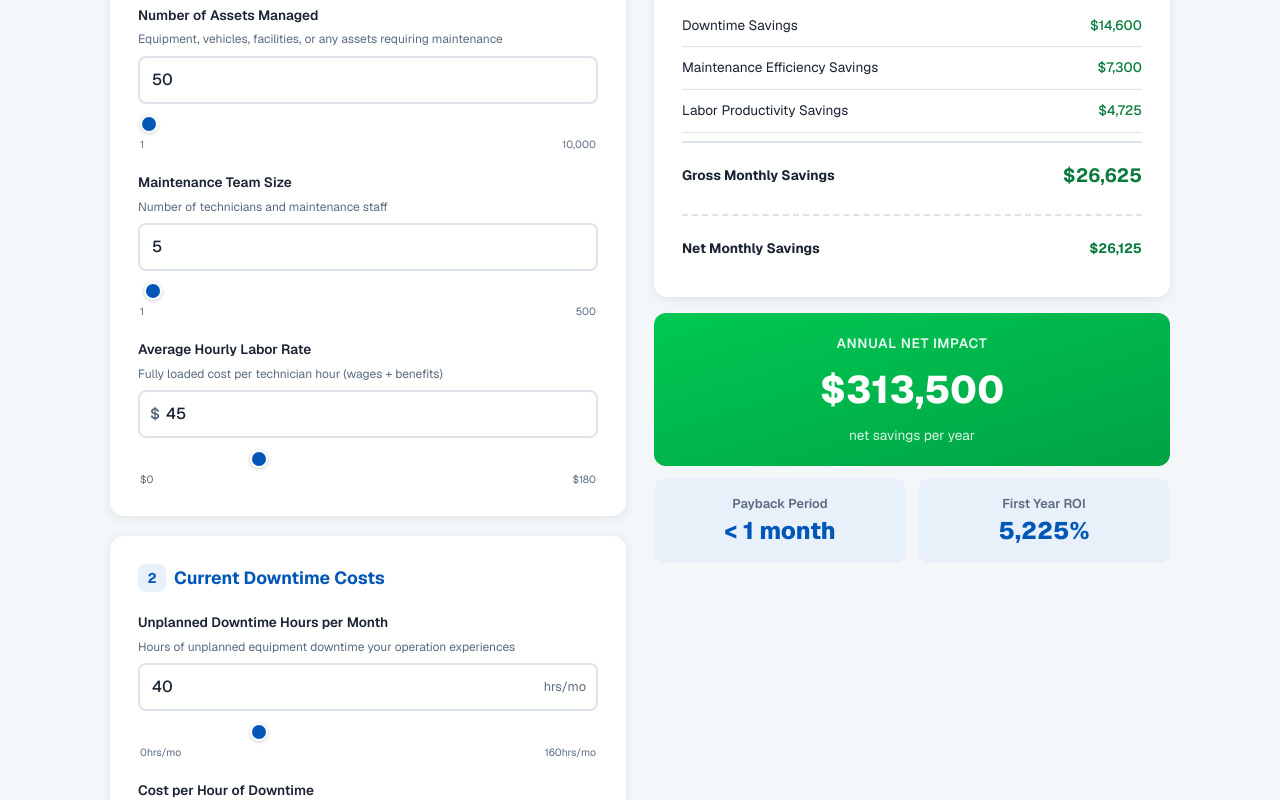
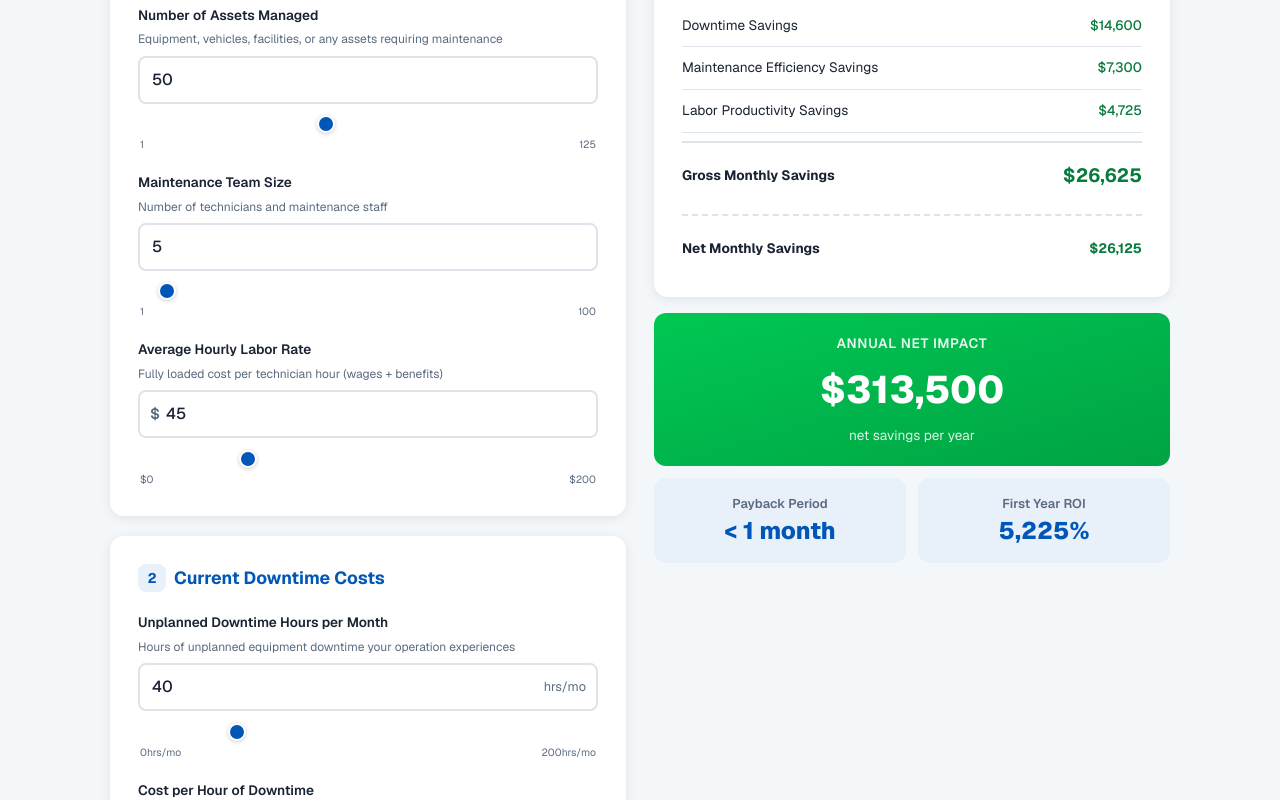
Before and after one commit to Sumner-Digital/optiam-roi-calc, a Next.js app: page / in a window 1280 px wide. Shown: the part 320-1120 px from the top of the page. Built offline with nearby package versions, Linux system fonts and the light colour scheme.

Commit message:
slider fix

```diff
--- a/app/components/ROICalculator.tsx
+++ b/app/components/ROICalculator.tsx
@@ -41,7 +41,7 @@ function InputField({
   const [localValue, setLocalValue] = useState("");
 
   const sliderMin = min;
-  const sliderMax = max ?? value * 4;
+  const sliderMax = max ?? 100;
   const sliderStep = step ?? (sliderMax <= 100 ? 1 : sliderMax <= 1000 ? 5 : Math.round(sliderMax / 200) * 5);
   const pct = sliderMax > sliderMin ? ((value - sliderMin) / (sliderMax - sliderMin)) * 100 : 0;
 
@@ -300,7 +300,7 @@ export default function ROICalculator() {
                 value={totalAssets}
                 onChange={setTotalAssets}
                 min={1}
-                max={10000}
+                max={125}
               />
               <InputField
                 label="Maintenance Team Size"
@@ -308,7 +308,7 @@ export default function ROICalculator() {
                 value={maintenanceTechs}
                 onChange={setMaintenanceTechs}
                 min={1}
-                max={500}
+                max={100}
               />
               <InputField
                 label="Average Hourly Labor Rate"
@@ -316,6 +316,7 @@ export default function ROICalculator() {
                 value={avgHourlyRate}
                 onChange={setAvgHourlyRate}
                 prefix="$"
+                max={200}
               />
             </div>
 
@@ -333,6 +334,7 @@ export default function ROICalculator() {
                 value={unplannedDowntimeHrs}
                 onChange={setUnplannedDowntimeHrs}
                 suffix="hrs/mo"
+                max={200}
               />
               <InputField
                 label="Cost per Hour of Downtime"
@@ -340,6 +342,7 @@ export default function ROICalculator() {
                 value={costPerDowntimeHr}
                 onChange={setCostPerDowntimeHr}
                 prefix="$"
+                max={5000}
               />
             </div>
 
@@ -357,6 +360,7 @@ export default function ROICalculator() {
                 value={monthlyMaintenanceBudget}
                 onChange={setMonthlyMaintenanceBudget}
                 prefix="$"
+                max={100000}
               />
               <InputField
                 label="% of Maintenance That Is Reactive"
```
